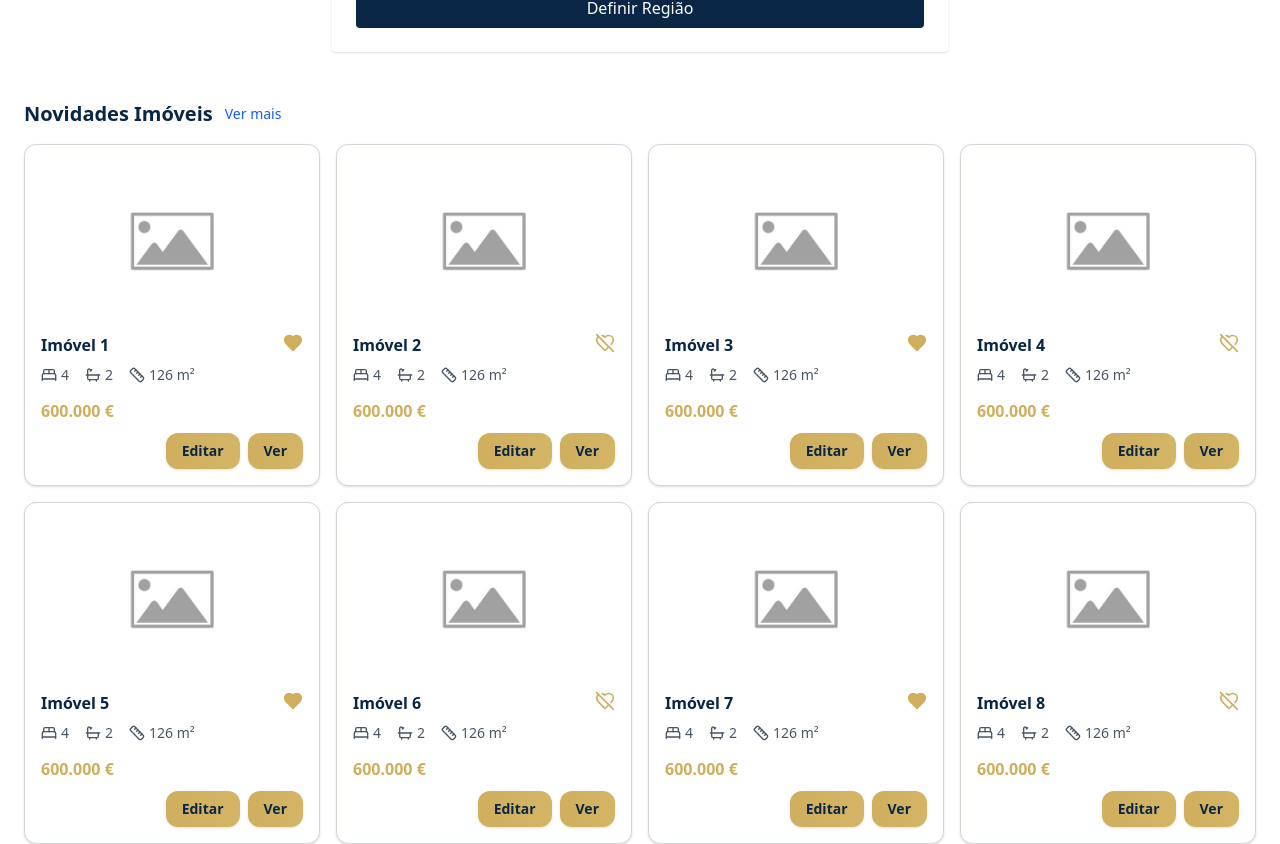
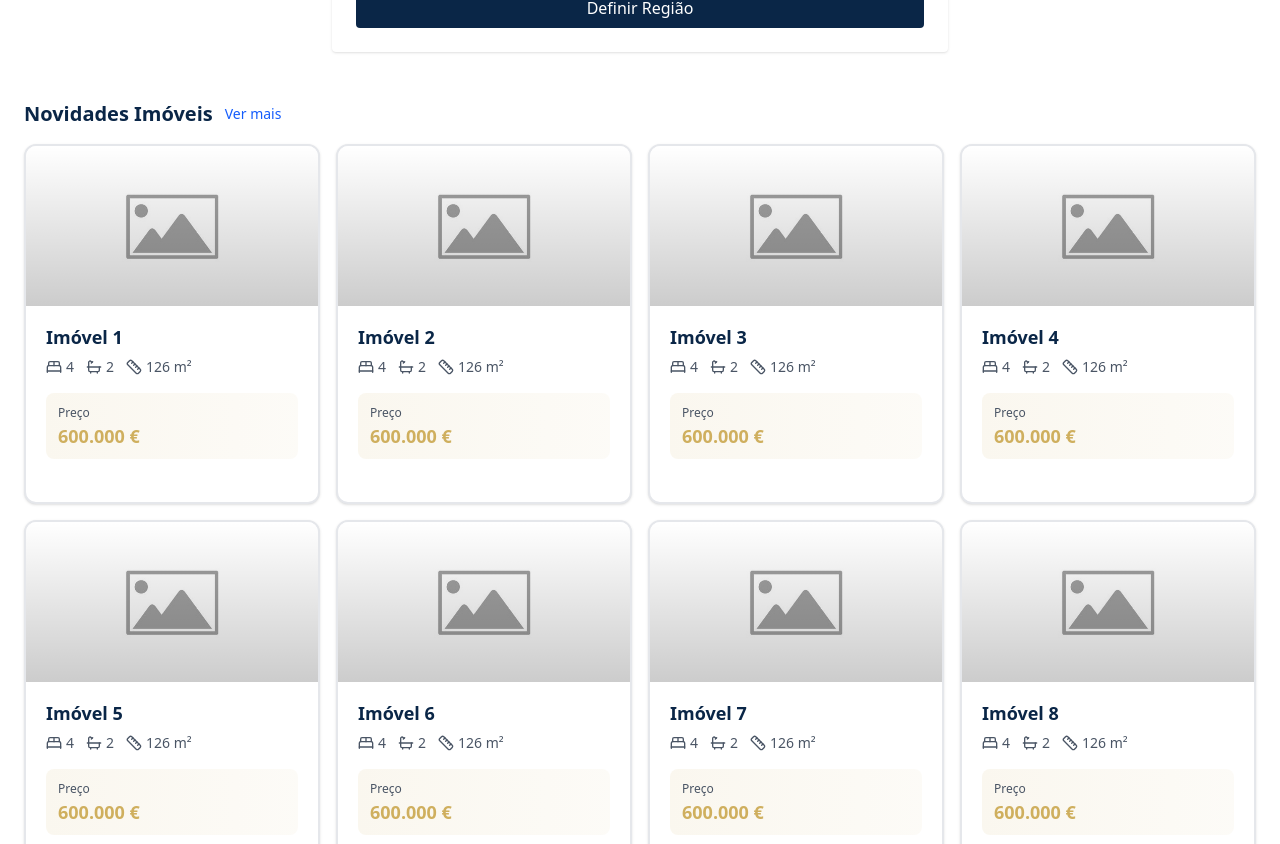
Before and after one commit to DEISI-ULHT-TFC-2024-25/TFC-DEISI2043-IMOinvestor_Frontend, a React (Vite) app in the folder imoinvestidor/: page / in a window 1280 px wide. Shown: the part 974-1818 px from the top of the page. Built offline with nearby package versions, Linux system fonts and the light colour scheme; sample sign-in values are in the browser's storage.

Commit message:
Updated property card styles

```diff
--- a/imoinvestidor/src/components/properties/PropertyCard.jsx
+++ b/imoinvestidor/src/components/properties/PropertyCard.jsx
@@ -1,5 +1,5 @@
 import PropTypes from 'prop-types';
-import { BedDouble, Bath, Ruler, Heart, HeartOff } from 'lucide-react';
+import { BedDouble, Bath, Ruler, Eye, Edit3, CheckCircle } from 'lucide-react';
 import placeholderImg from '@images/placeholder.jpg';
 
 export const PropertyCard = ({
@@ -13,26 +13,47 @@ export const PropertyCard = ({
   onEdit,
   hidePrice,
   className = '',
-  imageClassName = 'h-40',
-  isFavorited = false,
-  onToggleFavorite,
+  imageClassName = 'h-48 sm:h-56',
   actions = null,
   street,
   district,
   showView = true,
   showEdit = true,
   imageUrl,
+  isSelected = false,
+  onSelect,
+  selectionMode = false,
+  preco_minimo,
+  preco_maximo,
 }) => {
+  const handleCardClick = () => {
+    if (selectionMode && onSelect) {
+      onSelect();
+    }
+  };
+
   return (
-    <div className={`bg-white rounded-xl border border-gray-300 shadow-sm p-4 flex flex-col justify-between w-full h-full relative ${className}`}>
+    <div
+      className={`bg-white rounded-xl border-2 shadow-sm overflow-hidden transition-all duration-200 hover:shadow-md transform hover:scale-[1.02] ${
+        isSelected
+          ? 'border-[#CFAF5E] ring-2 ring-[#CFAF5E]/20 shadow-lg'
+          : 'border-gray-200 hover:border-[#CFAF5E]/50'
+      } ${selectionMode ? 'cursor-pointer' : ''} ${className}`}
+      onClick={handleCardClick}
+    >
+      {isSelected && (
+        <div className="absolute top-3 left-3 z-10 w-6 h-6 bg-[#CFAF5E] rounded-full flex items-center justify-center shadow-md">
+          <CheckCircle size={16} className="text-white" />
+        </div>
+      )}
+
       {actions && (
         <div className="absolute top-2 right-2 z-10">
           {actions}
         </div>
       )}
 
-      <div className="flex-1">
-        <div className={`rounded mb-3 overflow-hidden ${imageClassName}`}>
+      <div className={`overflow-hidden relative ${imageClassName}`}>
         <img
           src={imageUrl || placeholderImg}
           alt={title}
@@ -41,45 +62,105 @@ export const PropertyCard = ({
             e.currentTarget.src = placeholderImg;
           }}
         />
+        <div className="absolute inset-0 bg-gradient-to-t from-black/20 to-transparent" />
       </div>
 
-        <div className="flex justify-between items-start">
-          <h4 className="font-semibold text-[#0A2647]">{title}</h4>
-          {onToggleFavorite && (
-            <button onClick={onToggleFavorite} title="Favorito" className="text-[#CFAF5E] cursor-pointer">
-              {isFavorited ? <Heart fill="#CFAF5E" size={20} /> : <HeartOff size={20} />}
+      <div className="p-4 sm:p-5">
+        <div className="flex justify-between items-start mb-2">
+          <h4 className="font-semibold text-[#0A2647] text-lg flex-1 pr-2 leading-tight">{title}</h4>
+          {showView && onView && !selectionMode && (
+            <button
+              onClick={(e) => {
+                e.stopPropagation();
+                onView();
+              }}
+              className="text-[#CFAF5E] hover:bg-[#CFAF5E]/10 p-1 rounded-lg transition-colors flex-shrink-0 group"
+              title="Ver detalhes"
+            >
+              <Eye size={18} className="group-hover:scale-110 transition-transform" />
             </button>
           )}
         </div>
 
         {(district || street) && (
-          <p className="text-sm text-gray-600 mt-1">
+          <p className="text-sm text-gray-600 mb-3">
             {street ? `${street}, ${district}` : district}
           </p>
         )}
 
-        <div className="text-sm text-gray-600 flex gap-4 mt-2">
-          <div className="flex items-center gap-1"><BedDouble size={16} /> {tipologia}</div>
-          <div className="flex items-center gap-1"><Bath size={16} /> {casasBanho}</div>
-          <div className="flex items-center gap-1"><Ruler size={16} /> {areaUtil} m²</div>
+        <div className="flex flex-wrap gap-3 text-sm text-gray-600 mb-4">
+          <div className="flex items-center gap-1">
+            <BedDouble size={16} />
+            <span>{tipologia}</span>
+          </div>
+          <div className="flex items-center gap-1">
+            <Bath size={16} />
+            <span>{casasBanho}</span>
+          </div>
+          <div className="flex items-center gap-1">
+            <Ruler size={16} />
+            <span>{areaUtil} m²</span>
           </div>
         </div>
 
-      <div className="mt-4 space-y-3">
+        {(preco_minimo || preco_maximo) && (
+          <div className="bg-gradient-to-r from-[#CFAF5E]/10 to-[#CFAF5E]/5 p-3 rounded-lg mb-4">
+            <div className="text-xs text-gray-600 mb-1">Faixa de mercado estimada</div>
+            <div className="font-semibold text-[#0A2647]">
+              €{(preco_minimo || 0).toLocaleString()} - €{(preco_maximo || 0).toLocaleString()}
+            </div>
+          </div>
+        )}
+
         {!hidePrice && price && (
-          <div className="text-[#CFAF5E] font-bold text-sm sm:text-base leading-tight">
+          <div className="bg-gradient-to-r from-[#CFAF5E]/10 to-[#CFAF5E]/5 p-3 rounded-lg mb-4">
+            <div className="text-xs text-gray-600 mb-1">Preço</div>
+            <div className="text-[#CFAF5E] font-bold text-lg leading-tight">
               {price}
             </div>
+          </div>
         )}
-        {(showView || showEdit) && (
-          <div className="flex justify-end items-center gap-2">
-            {showEdit && (
-              <button onClick={onEdit} className="px-4 py-2 bg-gradient-to-r from-[#CFAF5E] to-[#d4b565] text-[#0A2647] font-semibold rounded-xl shadow hover:shadow-lg transform hover:scale-105 transition-all text-sm">
+
+        {selectionMode && onSelect && (
+          <button
+            onClick={(e) => {
+              e.stopPropagation();
+              onSelect();
+            }}
+            className={`w-full py-2.5 px-4 rounded-xl font-medium transition-all duration-200 ${
+              isSelected
+                ? 'bg-[#CFAF5E] text-white shadow-md'
+                : 'bg-gray-100 text-[#0A2647] hover:bg-[#CFAF5E]/10 hover:text-[#CFAF5E]'
+            }`}
+          >
+            {isSelected ? 'Selecionado' : 'Selecionar'}
+          </button>
+        )}
+
+        {!selectionMode && (showView || showEdit) && (
+          <div className="flex gap-2 mt-4">
+            {showEdit && onEdit && (
+              <button
+                onClick={(e) => {
+                  e.stopPropagation();
+                  onEdit();
+                }}
+                className="flex-1 flex items-center justify-center gap-2 px-4 py-2.5 bg-gradient-to-r from-[#CFAF5E] to-[#d4b565] text-[#0A2647] font-semibold rounded-xl shadow hover:shadow-lg transform hover:scale-105 transition-all text-sm"
+              >
+                <Edit3 size={16} />
                 Editar
               </button>
             )}
-            {showView && (
-              <button onClick={onView} className="px-4 py-2 bg-gradient-to-r from-[#CFAF5E] to-[#d4b565] text-[#0A2647] font-semibold rounded-xl shadow hover:shadow-lg transform hover:scale-105 transition-all text-sm">
+
+            {showView && onView && !(showEdit && onEdit) && (
+              <button
+                onClick={(e) => {
+                  e.stopPropagation();
+                  onView();
+                }}
+                className="flex-1 flex items-center justify-center gap-2 px-4 py-2.5 border-2 border-[#CFAF5E] text-[#CFAF5E] font-semibold rounded-xl hover:bg-[#CFAF5E]/5 transition-all text-sm"
+              >
+                <Eye size={16} />
                 Ver
               </button>
             )}
@@ -102,12 +183,15 @@ PropertyCard.propTypes = {
   hidePrice: PropTypes.bool,
   className: PropTypes.string,
   imageClassName: PropTypes.string,
-  isFavorited: PropTypes.bool,
-  onToggleFavorite: PropTypes.func,
   actions: PropTypes.node,
   street: PropTypes.string,
   district: PropTypes.string,
   showView: PropTypes.bool,
   showEdit: PropTypes.bool,
   imageUrl: PropTypes.string,
+  isSelected: PropTypes.bool,
+  onSelect: PropTypes.func,
+  selectionMode: PropTypes.bool,
+  preco_minimo: PropTypes.number,
+  preco_maximo: PropTypes.number,
 };
--- a/imoinvestidor/src/pages/CreateAdd.jsx
+++ b/imoinvestidor/src/pages/CreateAdd.jsx
@@ -110,12 +110,11 @@ export default function CreateAdScreen() {
               fetchProperties={() => Promise.resolve(properties)}
               title="Selecione a propriedade para criar anúncio"
               showView={true}
-              showEdit={false} // Remove edit button for selection mode
+              showEdit={false} // This will remove edit functionality
               showDelete={false}
-              selectionMode={true} // Enable selection mode
+              selectionMode={true}
               onPropertySelect={p => setForm(f => ({ ...f, property: p }))}
-              onView={p => setViewProperty(p)}
-              selectedProperty={form.property} // Pass the currently selected property
+              selectedProperty={form.property}
               emptyStateMessage="Nenhuma propriedade disponível para criar anúncio."
             />
 
```
Lines whose indentation alone changed are shown as unchanged.
